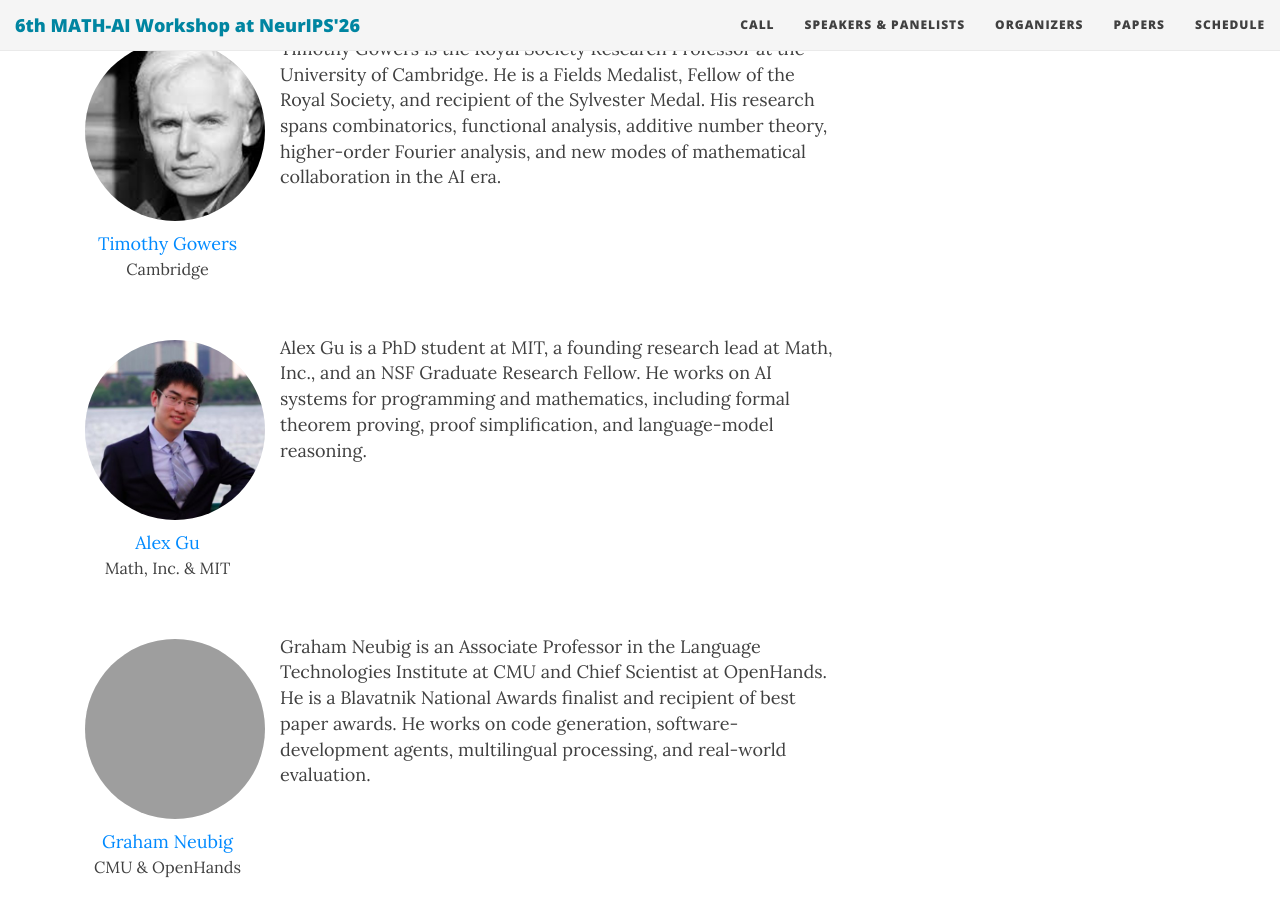
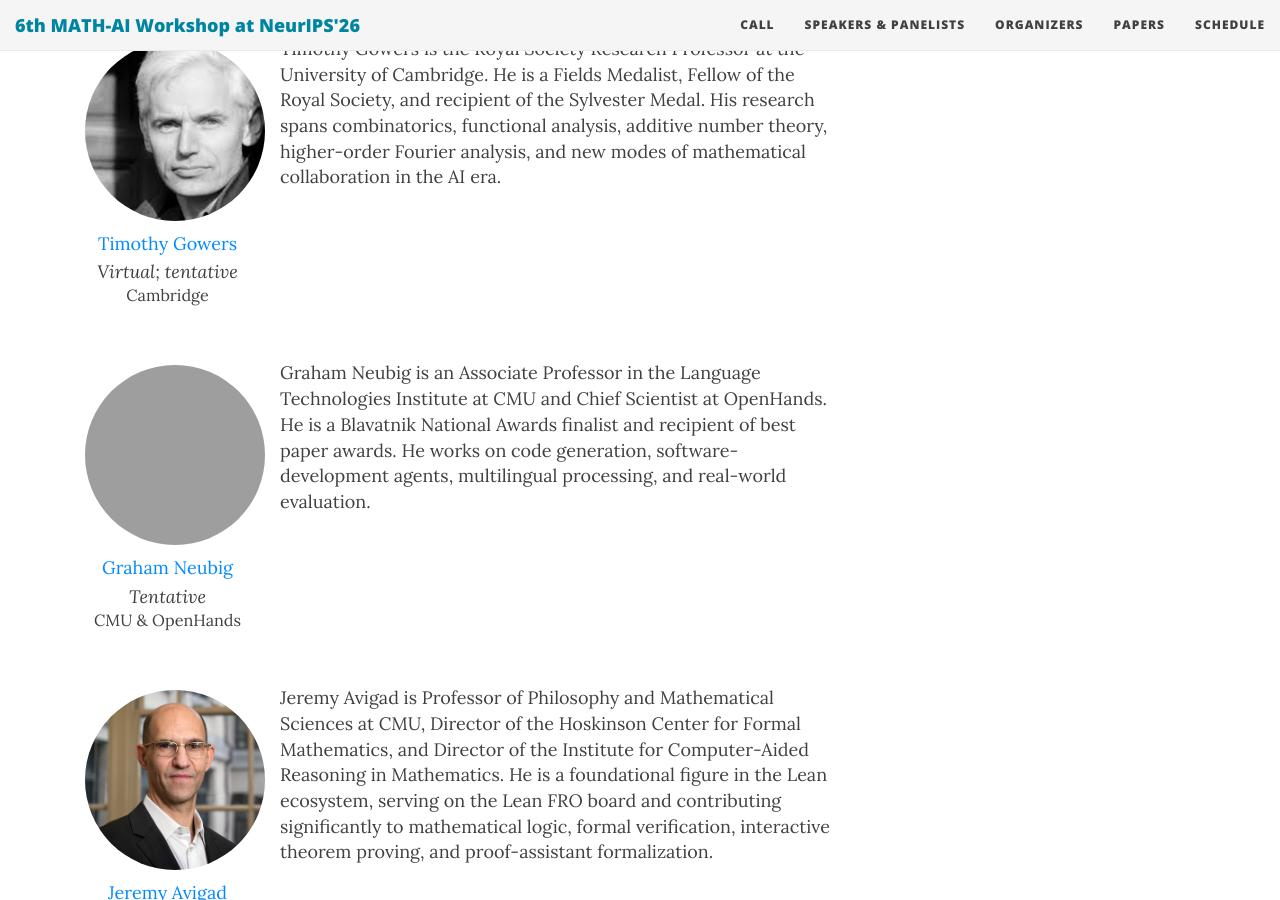
Before and after one commit to mathai-2026/mathai-2026.github.io, a Jekyll site: the page built from speakers.md, in a window 1280 px wide and 900 px high, scrolled down 688 px. Built offline with Jekyll 4.4.1, drawn with Linux system fonts in a browser that asks for light colours; nearby versions of some CDN libraries; grey boxes are pictures that could not be loaded.

Commit message:
Update speakers

```diff
--- a/_data/speakers.yml
+++ b/_data/speakers.yml
@@ -7,20 +7,15 @@ jtenenbaum:
 
 tgowers:
     name: "Timothy Gowers"
+    status: "Virtual; tentative"
     url: "https://www.dpmms.cam.ac.uk/~wtg10/"
     affiliation: "Cambridge"
     img: "tgowers.jpg"
     bio: "Timothy Gowers is the Royal Society Research Professor at the University of Cambridge. He is a Fields Medalist, Fellow of the Royal Society, and recipient of the Sylvester Medal. His research spans combinatorics, functional analysis, additive number theory, higher-order Fourier analysis, and new modes of mathematical collaboration in the AI era."
 
-agu:
-    name: "Alex Gu"
-    url: "https://minimario.github.io/"
-    affiliation: "Math, Inc. & MIT"
-    img: "agu.jpg"
-    bio: "Alex Gu is a PhD student at MIT, a founding research lead at Math, Inc., and an NSF Graduate Research Fellow. He works on AI systems for programming and mathematics, including formal theorem proving, proof simplification, and language-model reasoning."
-
 gneubig:
     name: "Graham Neubig"
+    status: "Tentative"
     url: "https://www.phontron.com/"
     affiliation: "CMU & OpenHands"
     img: "gneubig.jpg"
--- a/_includes/profile.html
+++ b/_includes/profile.html
@@ -10,6 +10,9 @@
   </div>
   <div class="profile-info">
     <a href="{{ include.p[1].url }}">{{ include.p[1].name }}</a>
+    {% if include.p[1].status %}
+    <div class="profile-status"><em>{{ include.p[1].status }}</em></div>
+    {% endif %}
     <div class="profile-affiliation">{{ include.p[1].affiliation }}</div>
   </div>
 </div>
```
